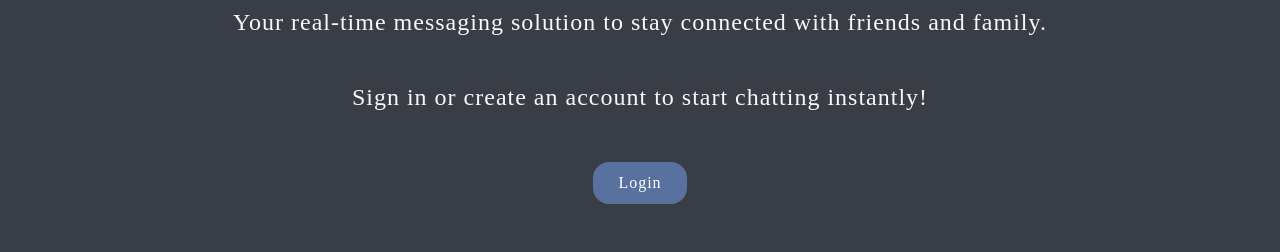
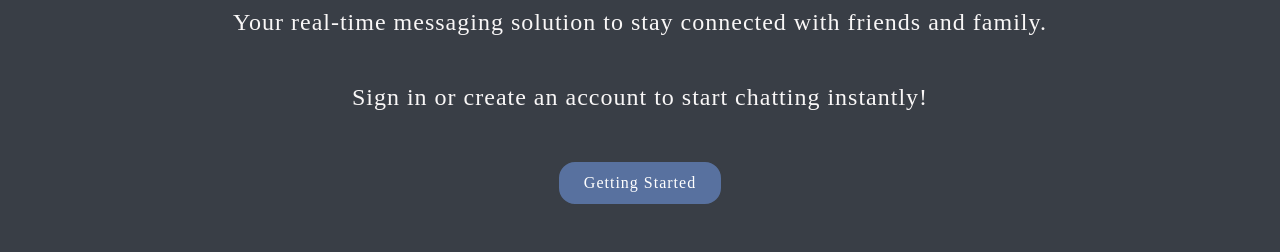
Before and after one commit to K28night/Firebase_Auth, a website with bundled scripts: page index.html in a window 1280 px wide. Shown: the part 293-545 px from the top of the page. Built offline with nearby package versions, Linux system fonts and the light colour scheme; files whose address does not match are found by name; a web font is replaced by a local one.

Commit message:
Update index.html

```diff
--- a/index.html
+++ b/index.html
@@ -19,7 +19,7 @@
     <h1>Welcome to ChatNow</h1>
         <p>Your real-time messaging solution to stay connected with friends and family.</p>
         <p>Sign in or create an account to start chatting instantly!</p>
-        <button class="btn login" id="openModal">Login</button>
+        <button class="btn login" id="openModal">Getting Started</button>
         <div id="myModal" class="modal">
             <div class="modal-content">
               <span class="close">&times;</span>
```
